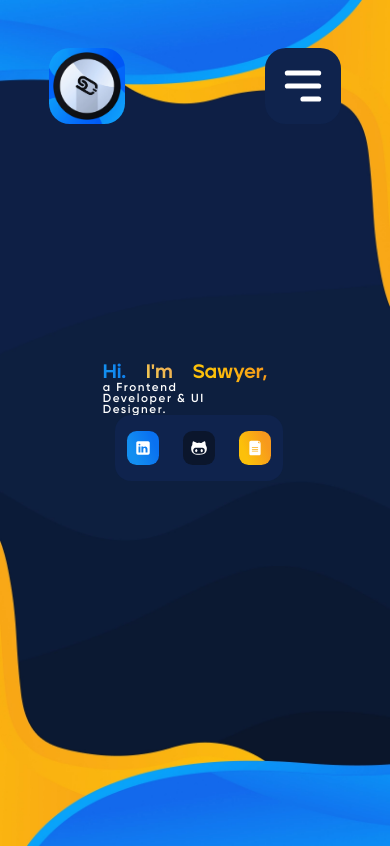
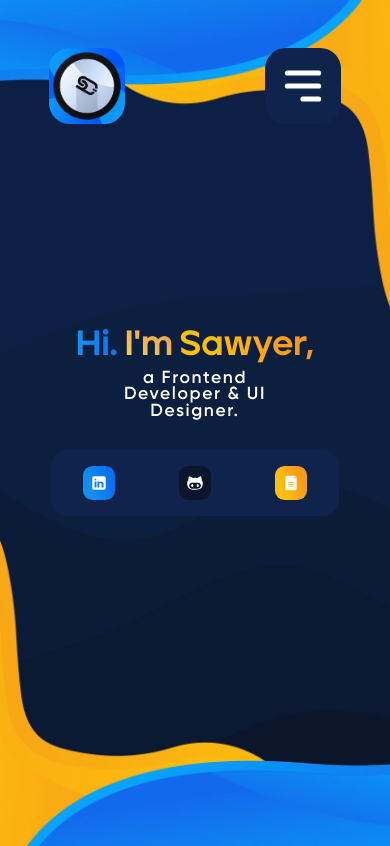
Before and after one commit to SawyerDiamond/portfolio24, a React (Create React App) app in the folder frontend_react/: page / in a window 390 px wide. Built offline with nearby package versions, Linux system fonts and the light colour scheme.

Commit message:
Made fixes to tablet responsiveness.

```diff
--- a/frontend_react/src/components/Nav/Nav.jsx
+++ b/frontend_react/src/components/Nav/Nav.jsx
@@ -57,7 +57,7 @@ const Nav = () => {
         {/*Main mobile menu, followed by a close button*/}
         {toggle && (
           <motion.div
-            whileInView={{ x: [400, 0] }}
+            animate={{ x: toggle ? 0 : 400 }}
             transition={{ duration: 0.6 }}
             className="mobile-container">
             <div className="mobile__menu">
@@ -75,7 +75,7 @@ const Nav = () => {
             </div>
 
             <IoClose
-              onClick={() => setToggle(false)}
+              onClick={() => setToggle(!toggle)}
               className="mobile__menu-close"
               size={36}
               color="white"
--- a/frontend_react/src/components/Nav/Nav.scss
+++ b/frontend_react/src/components/Nav/Nav.scss
@@ -82,6 +82,9 @@
   border-radius: 0.5rem;
   background-color: var(--navy-primary);
 
+  @media (max-width: 1024px) {
+    margin-right: 4vw;
+  }
   @media screen and (min-width: 2400px) {
     width: 24px;
     height: 24px;
@@ -139,6 +142,7 @@
   display: flex;
   flex-direction: column;
   align-items: center;
+  right: 0;
 }
 .navbar-mobile {
   width: 75%;
--- a/frontend_react/src/constants/links.js
+++ b/frontend_react/src/constants/links.js
@@ -1,5 +1,5 @@
 const links = {
-  LinkedIn: "www.linkedin.com/in/sawyer-diamond-76932b294",
+  LinkedIn: "https://linkedin.com/in/sawyer-diamond-76932b294",
   GitHub: "https://github.com/SawyerDiamond",
   Resume:
     "https://drive.google.com/file/d/1P5Uvh28PN2Z35h9xZIu5Yad683JJ56IG/view?usp=sharing",
--- a/frontend_react/src/container/Hero/Hero.scss
+++ b/frontend_react/src/container/Hero/Hero.scss
@@ -4,6 +4,13 @@
   display: flex;
   align-items: center;
   justify-content: center;
+}
+.hero__left {
+  @media (max-width: 1024px) {
+    display: flex;
+    align-items: center;
+    flex-direction: column;
+  }
 }
 .bg {
   width: 100vw;
@@ -30,18 +37,32 @@
   }
 
   & span:nth-child(n + 1):nth-child(-n + 3) {
-    padding-right: 1.25rem;
     -webkit-background-clip: text;
     -webkit-text-fill-color: transparent;
     background-clip: text;
     color: transparent;
+  }
+  & span:nth-child(n + 1):nth-child(-n + 2) {
+    padding-right: 1vw;
+    @media (max-width: 1024px) {
+      padding-right: 1.75vw;
+    }
+  }
+  @media (max-width: 1024px) {
+    font-size: 9vw;
+    margin-bottom: 0.5rem;
+    text-align: center;
   }
 }
 
 .hero__desc {
   width: 34vw;
   line-height: 0.925;
-  text-overflow: wrap;
+  @media (max-width: 1024px) {
+    text-align: center;
+    width: 52vw;
+    font-size: 4.5vw;
+  }
 }
 
 .hero__right {
@@ -50,10 +71,10 @@
   align-items: center;
 }
 .hero__logo {
-  width: 12rem;
-  height: 12rem;
+  width: 11vw;
+  height: 11vw;
 
-  border-radius: 3.5vw;
+  border-radius: 30%;
   border-style: solid;
   border-color: white;
   border-width: 0.25vw;
@@ -64,14 +85,14 @@
 }
 
 .hero__shelf {
-  display: flex;
-  flex-direction: column;
-  justify-content: space-around;
-
   background-color: var(--navy-secondary);
 
   border-radius: 1rem;
   margin-left: 2vw;
+  @media (max-width: 1024px) {
+    margin-left: 0;
+    margin-top: 2rem;
+  }
 }
 .hero__shelf--item {
   img {
@@ -84,7 +105,9 @@
   margin-bottom: 1rem;
   margin-top: 1rem;
   border-radius: 0.6rem;
-
+  @media (max-width: 1024px) {
+    margin: 1rem 2rem 1rem 2rem;
+  }
   &:nth-child(1) {
     background: linear-gradient(67.93deg, #138ef0 23.56%, #0971f0 79.49%);
     &:hover {
--- a/frontend_react/src/container/Skills/Skills.jsx
+++ b/frontend_react/src/container/Skills/Skills.jsx
@@ -1,6 +1,9 @@
 import React from "react";
 
 import "./Skills.scss";
+import { images, icons, links } from "../../constants";
+import { motion } from "framer-motion";
+import useDeviceDetect from "../../hooks/useDeviceDetect";
 
 const Skills = () => {
   return null;
```
Also changed, not shown: 2 other files (tests, documents, lock files or other folders).
